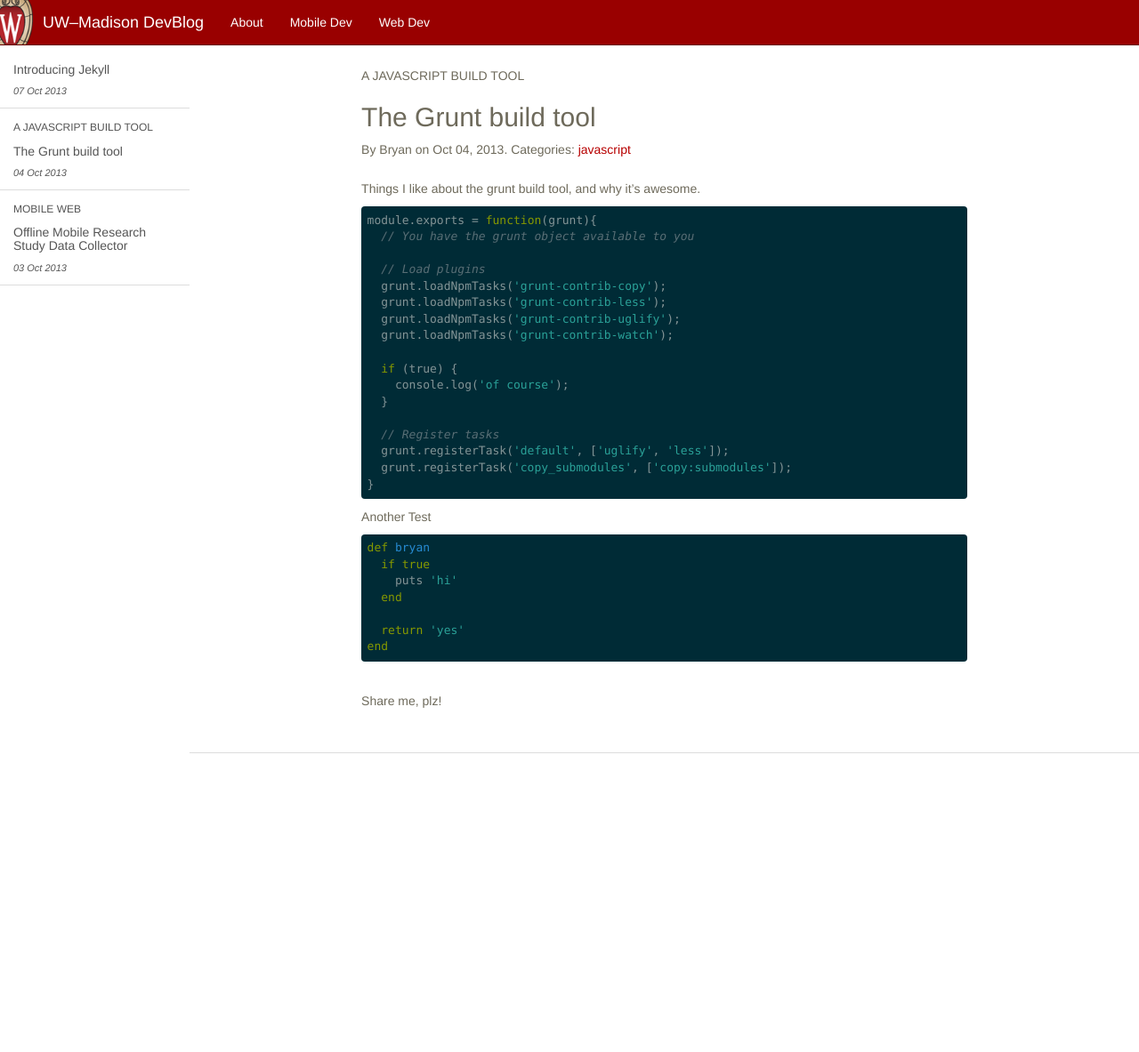
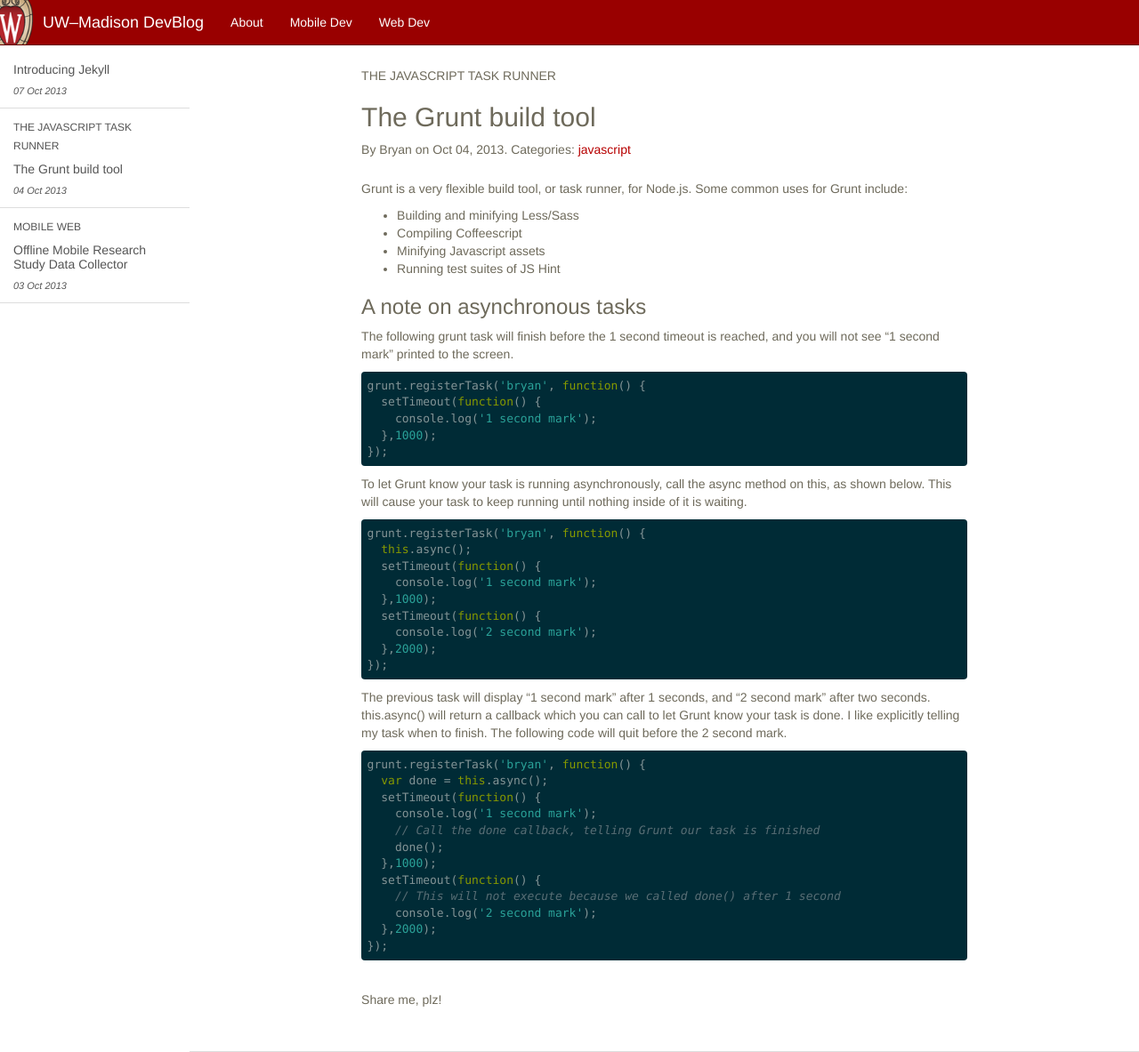
Before and after one commit to UWMadisonUcomm/devblog, a Jekyll site: the page built from _posts/2013-10-4-grunt-build-tool.markdown, in a window 1280 px wide and 1183 px high. Shown: the whole window at 89% size. Built offline with Jekyll 4.4.1, drawn with Linux system fonts in a browser that asks for light colours; Markdown is read by kramdown in place of the engine named in the settings.

Commit message:
Grunt post draft update.

````diff
--- a/_posts/2013-10-4-grunt-build-tool.markdown
+++ b/_posts/2013-10-4-grunt-build-tool.markdown
@@ -3,39 +3,58 @@
 title:  "The Grunt build tool"
 author: "Bryan"
 categories: javascript
-lede: "A javascript build tool"
+lede: "The JavaScript Task Runner"
 ---
+Grunt is a very flexible build tool, or task runner, for Node.js. Some common uses for Grunt include:
 
-Things I like about the grunt build tool, and why it's awesome.
+  * Building and minifying Less/Sass
+  * Compiling Coffeescript
+  * Minifying Javascript assets
+  * Running test suites of JS Hint
+
+### A note on asynchronous tasks ###
+
+The following grunt task will finish before the 1 second timeout is reached,
+and you will not see "1 second mark" printed to the screen.
 
 ```javascript
-module.exports = function(grunt){
-  // You have the grunt object available to you
-
-  // Load plugins
-  grunt.loadNpmTasks('grunt-contrib-copy');
-  grunt.loadNpmTasks('grunt-contrib-less');
-  grunt.loadNpmTasks('grunt-contrib-uglify');
-  grunt.loadNpmTasks('grunt-contrib-watch');
-
-  if (true) {
-    console.log('of course');
-  }
-
-  // Register tasks
-  grunt.registerTask('default', ['uglify', 'less']);
-  grunt.registerTask('copy_submodules', ['copy:submodules']);
-}
+grunt.registerTask('bryan', function() {
+  setTimeout(function() {
+    console.log('1 second mark');
+  },1000);
+});
 ```
 
-Another Test
+To let Grunt know your task is running asynchronously, call the async method on this, as shown below. This will cause your task to
+keep running until nothing inside of it is waiting.
 
-```ruby
-def bryan
-  if true
-    puts 'hi'
-  end
+```javascript
+grunt.registerTask('bryan', function() {
+  this.async();
+  setTimeout(function() {
+    console.log('1 second mark');
+  },1000);
+  setTimeout(function() {
+    console.log('2 second mark');
+  },2000);
+});
+```
 
-  return 'yes'
-end
+The previous task will display "1 second mark" after 1 seconds, and "2 second mark" after two seconds. this.async() will return
+a callback which you can call to let Grunt know your task is done. I like explicitly telling my task when to finish.
+The following code will quit before the 2 second mark.
+
+```javascript
+grunt.registerTask('bryan', function() {
+  var done = this.async();
+  setTimeout(function() {
+    console.log('1 second mark');
+    // Call the done callback, telling Grunt our task is finished
+    done();
+  },1000);
+  setTimeout(function() {
+    // This will not execute because we called done() after 1 second
+    console.log('2 second mark');
+  },2000);
+});
 ```
````
